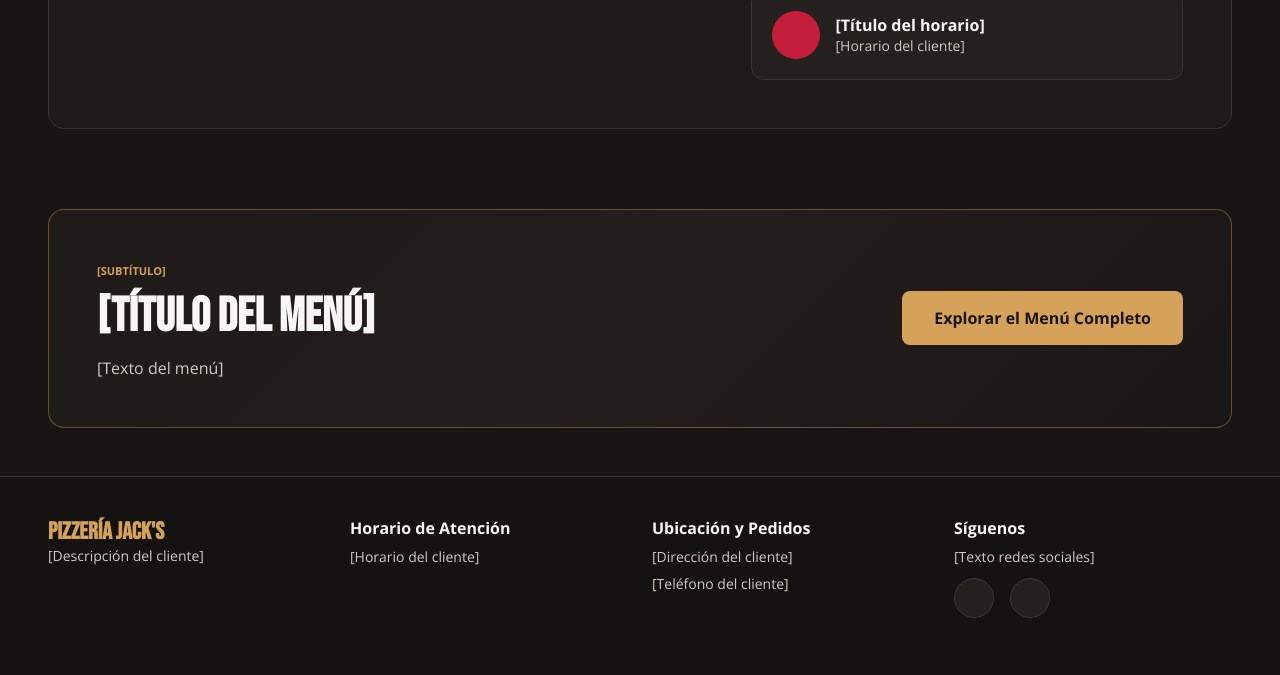
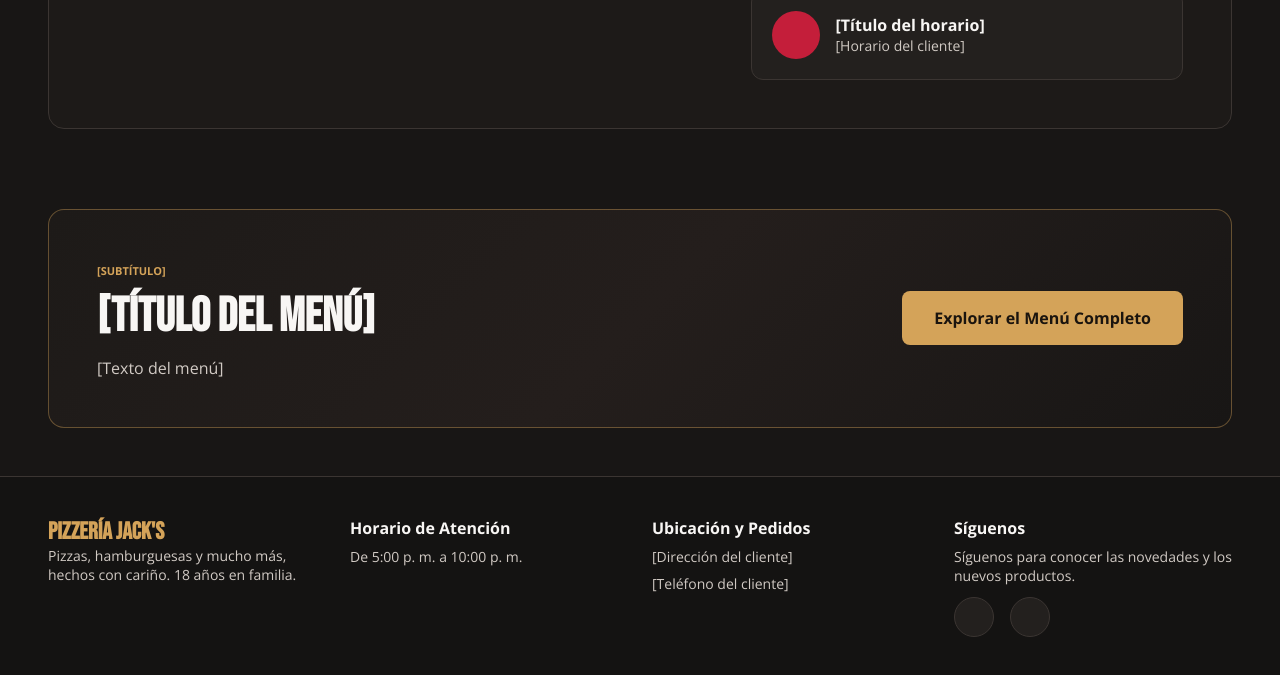
Before and after one commit to vasandoval/Pizzeria_Jack-s, a plain HTML site: page index.html in a window 1280 px wide. Shown: the part 1903-2578 px from the top of the page. Drawn offline with nearby package versions, Linux system fonts and the light colour scheme.

Commit message:
arreglos

```diff
--- a/index.html
+++ b/index.html
@@ -326,17 +326,16 @@
 
 
     <footer>
-
         <div class="footer-grid">
 
             <div>
                 <h3>Pizzería JACK'S</h3>
-                <p>[Descripción del cliente]</p>
+                <p>Pizzas, hamburguesas y mucho más, hechos con cariño. 18 años en familia.</p>
             </div>
 
             <div>
                 <h4>Horario de Atención</h4>
-                <p>[Horario del cliente]</p>
+                <p>De 5:00 p. m. a 10:00 p. m.</p>
             </div>
 
             <div>
@@ -347,7 +346,7 @@
 
             <div>
                 <h4>Síguenos</h4>
-                <p>[Texto redes sociales]</p>
+                <p>Síguenos para conocer las novedades y los nuevos productos.</p>
 
                 <div class="redes">
                     <a href="#"></a>
@@ -356,7 +355,6 @@
             </div>
 
         </div>
-
     </footer>
 
     <script src="js/main.js"></script>
```
